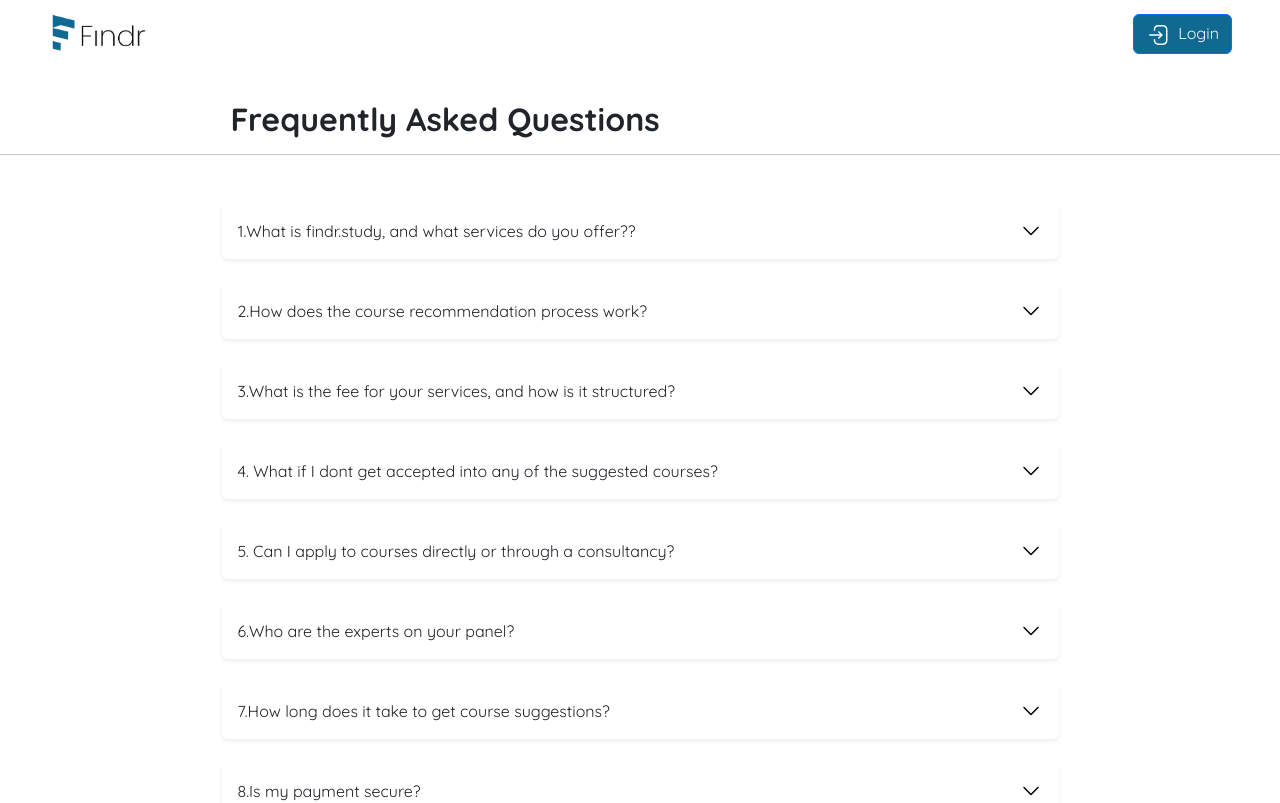
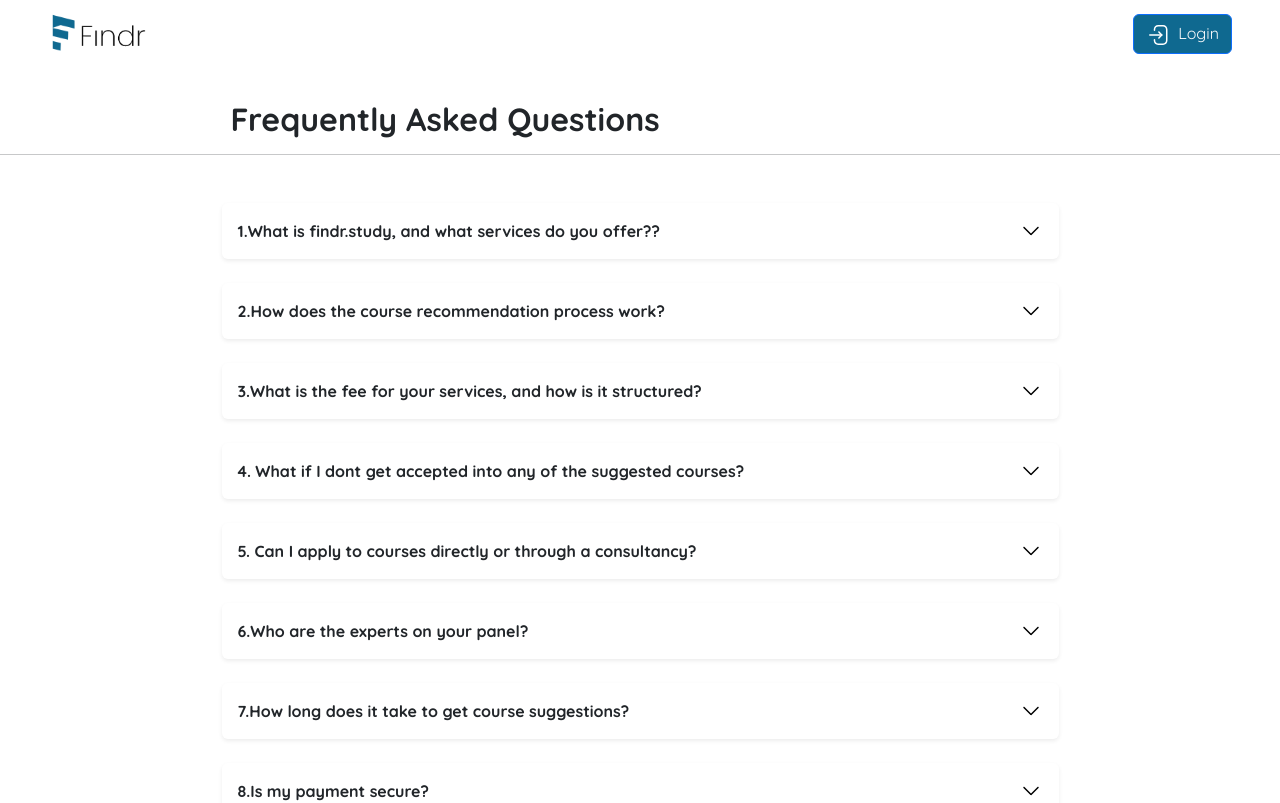
Before and after one commit to G0KS/findr_client, a React (Vite) app: page /faq in a window 1280 px wide. Shown: the top 803 px of the page. Built offline with nearby package versions, Linux system fonts and the light colour scheme.

Commit message:
faq page edited

```diff
--- a/src/pages/FAQ/Faqpage.jsx
+++ b/src/pages/FAQ/Faqpage.jsx
@@ -93,14 +93,14 @@ function Faqpage() {
               key={i}
             >
               <div className="question">
-                <p className="d-flex justify-content-between align-items-center m-0">
+                <p className="d-flex justify-content-between align-items-center m-0 fw-bold">
                   {item.title}
                   <img src={downArrow} alt="down arrow" />
                 </p>
               </div>
               <div className={selected === i ? 'answer show' : 'answer'}>
                 <hr className="answerLine" />
-                <p className="px-3 " style={{color:"#0F6990"}}>{item.answer}</p>
+                <p className="px-3 fw-bold " style={{color:"#0F6990"}}>{item.answer}</p>
               </div>
             </div>
           ))}
```
